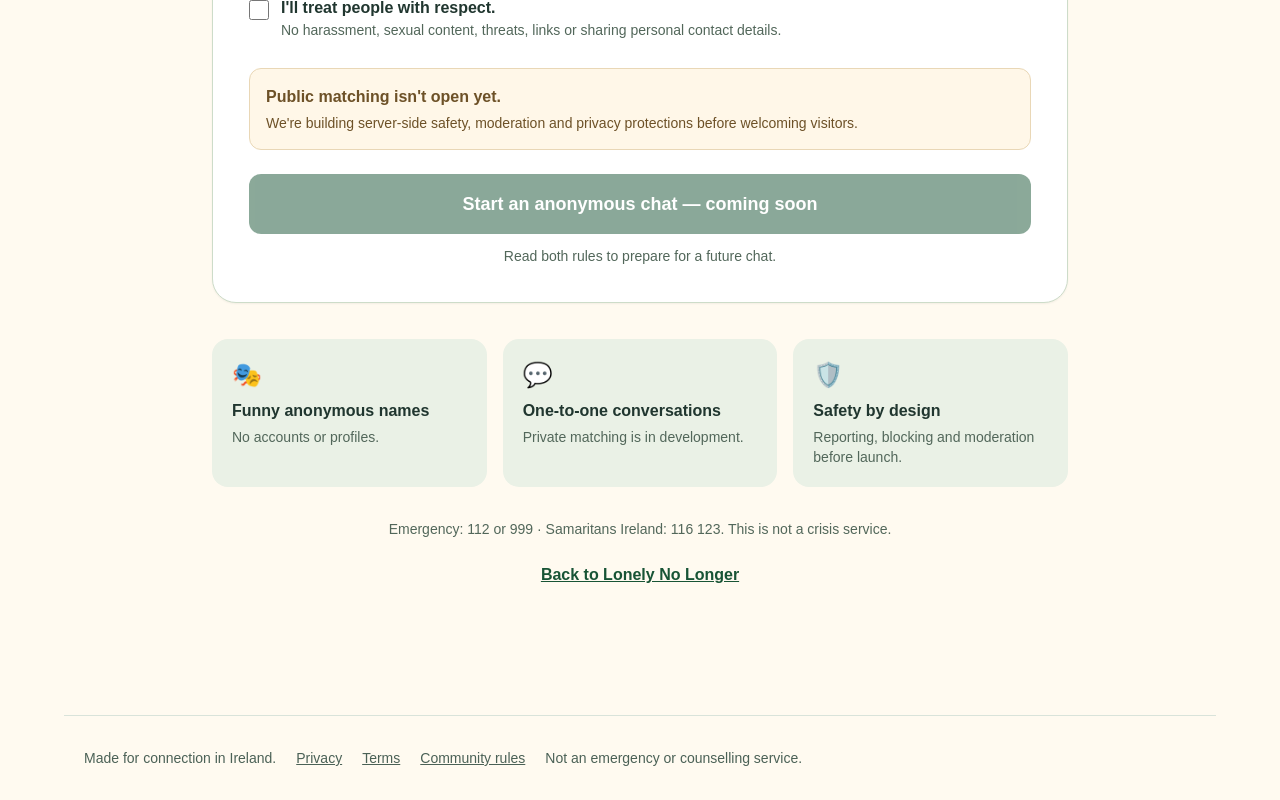
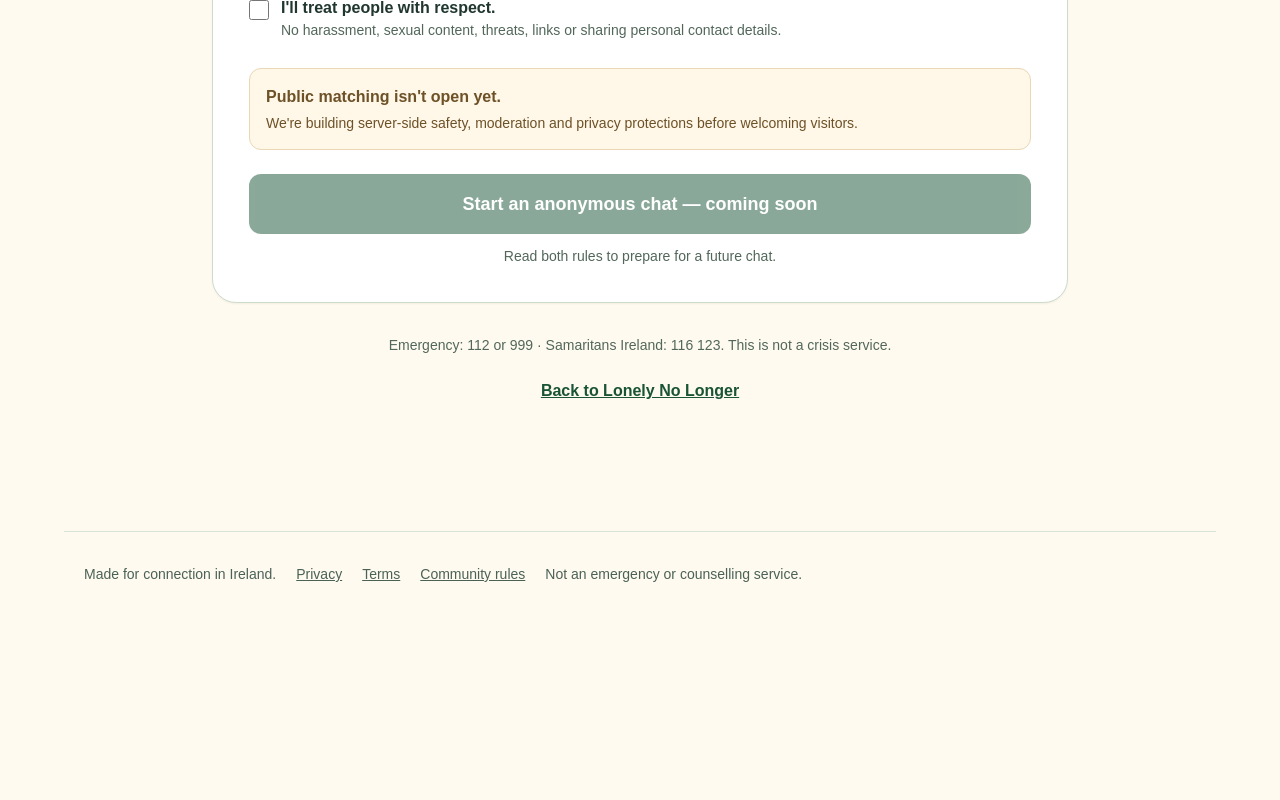
Before and after one commit to Leon-Bishop/lonely-no-longer, a Next.js app in the folder apps/web/: page /chat in a window 1280 px wide. Shown: the part 630-1430 px from the top of the page. After the commit the page ends 1246 px from the top, so only its background shows below. Built offline with nearby package versions, Linux system fonts and the light colour scheme.

Commit message:
Remove marketing feature cards from public chat page

```diff
--- a/apps/web/app/chat/page.tsx
+++ b/apps/web/app/chat/page.tsx
@@ -16,7 +16,7 @@ export default function ChatPreview(){
  <button disabled className="mt-6 w-full rounded-xl bg-[#185435] px-5 py-4 text-lg font-bold text-white opacity-50">Start an anonymous chat — coming soon</button>
  <p className="mt-3 text-center text-sm text-[#52675a]">{adult&&kind?'Thanks for reading the rules. Public chat is still closed.':'Read both rules to prepare for a future chat.'}</p>
  </section>
- <div className="mt-9 grid gap-4 sm:grid-cols-3">{[['🎭','Funny anonymous names','No accounts or profiles.'],['💬','One-to-one conversations','Private matching is in development.'],['🛡️','Safety by design','Reporting, blocking and moderation before launch.']].map(([emoji,title,desc])=><div key={title} className="rounded-2xl bg-[#eaf1e6] p-5"><p className="text-2xl">{emoji}</p><h3 className="mt-2 font-bold">{title}</h3><p className="mt-1 text-sm text-[#52675a]">{desc}</p></div>)}</div>
+
  <p className="mt-8 text-center text-sm text-[#52675a]">Emergency: 112 or 999 · Samaritans Ireland: 116 123. This is not a crisis service.</p>
  <p className="mt-6 text-center"><Link href="/" className="font-semibold text-[#185435] underline">Back to Lonely No Longer</Link></p>
  </main>;
```
